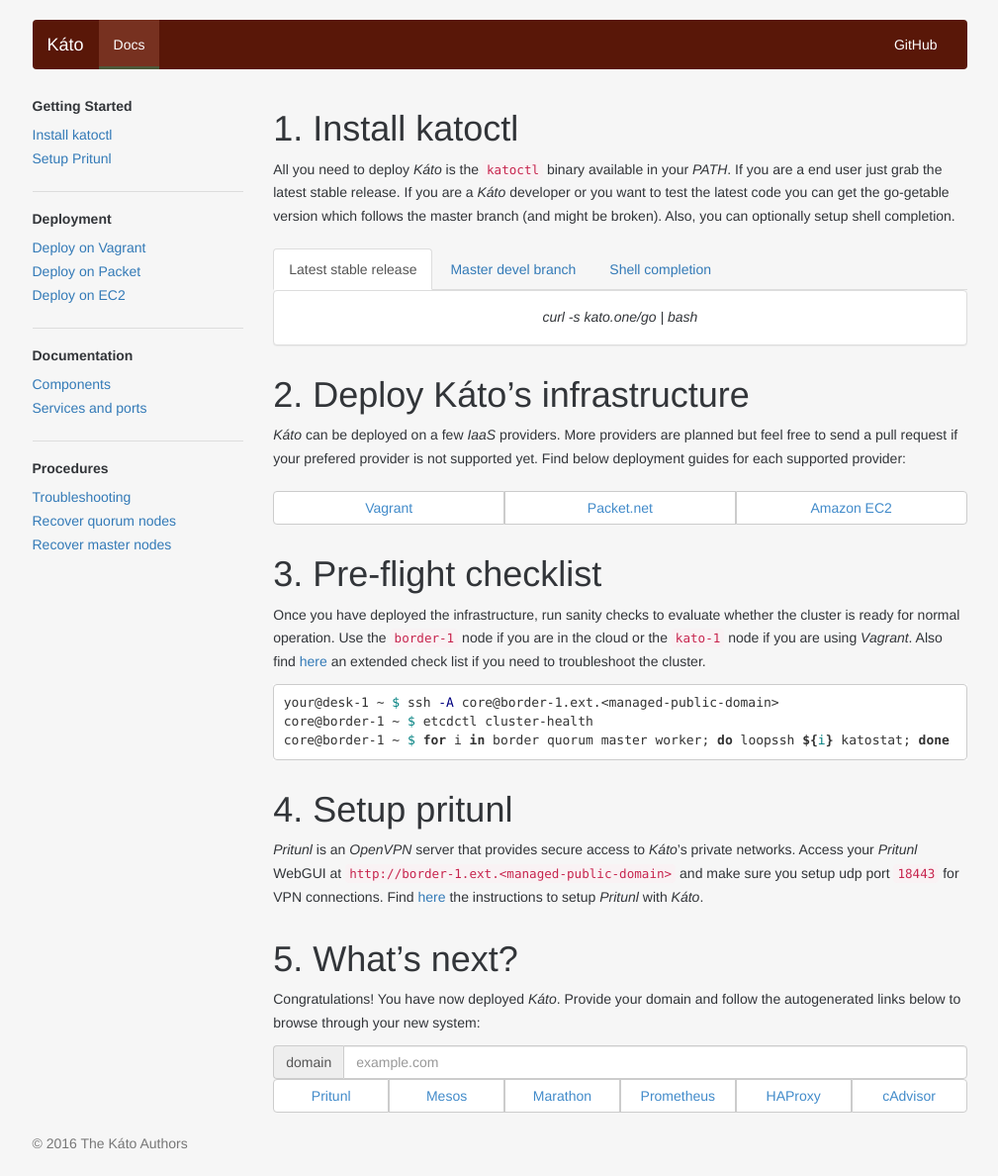
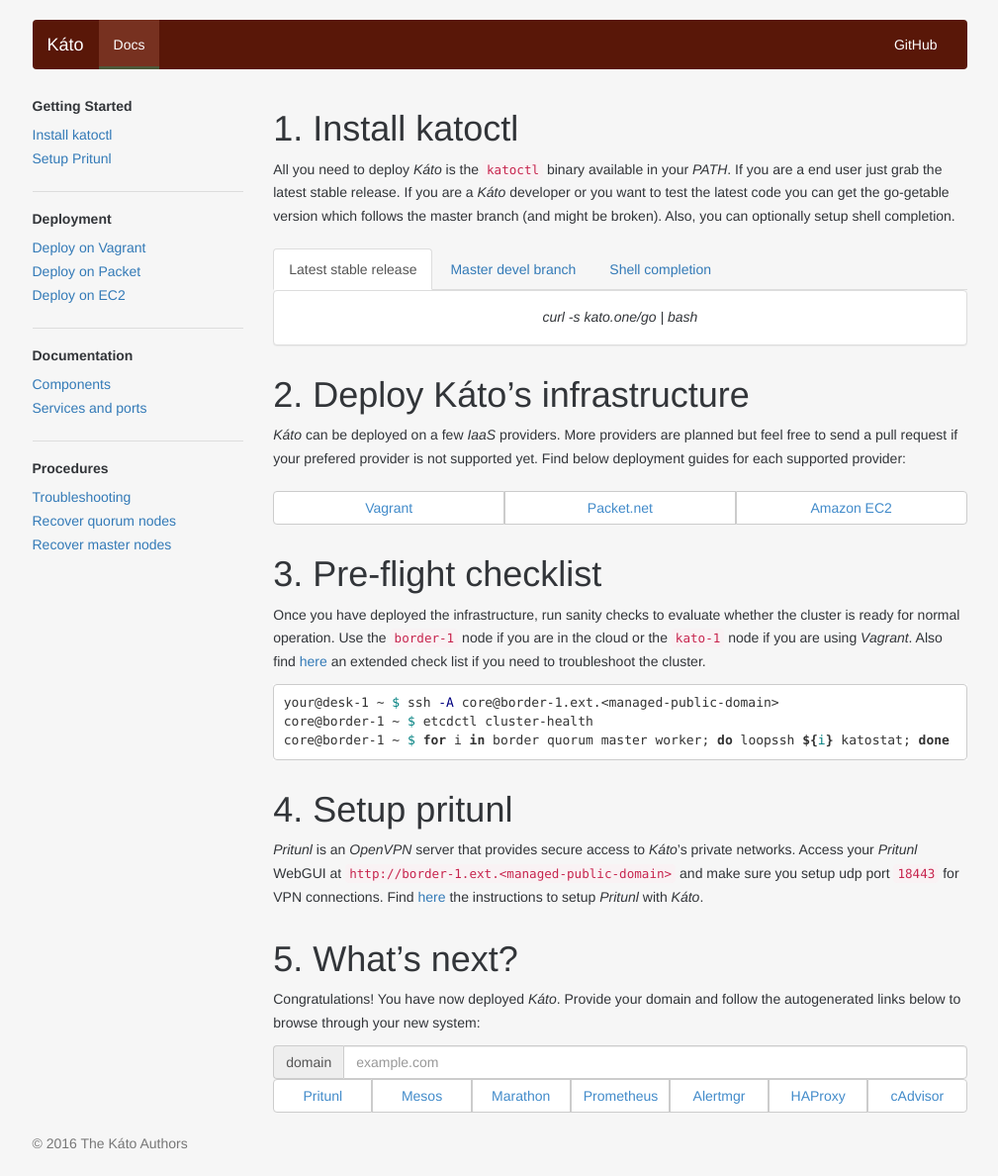
Before and after one commit to h0tbird/coreseed, a Jekyll site: the page built from docs/docs/index.md, in a window 1280 px wide. Shown: the whole page at 99% size, without its empty margins (135-1144 px from the left). Built offline with Jekyll 4.4.1, drawn with Linux system fonts in a browser that asks for light colours; nearby versions of some CDN libraries; some web fonts are replaced.

```diff
--- a/docs/docs/index.md
+++ b/docs/docs/index.md
@@ -111,6 +111,11 @@ Congratulations! You have now deployed *Káto*. Provide your domain and follow t
     </a>
   </div>
   <div class="btn-group" role="group">
+    <a class="btn btn-default domain-derived-link" data-url="http://master-1.{domain}:9093">
+    <font color="#428bca">Alertmgr</font>
+    </a>
+  </div>
+  <div class="btn-group" role="group">
     <a class="btn btn-default domain-derived-link" data-url="http://worker-1.{domain}:9090/haproxy?stats">
     <font color="#428bca">HAProxy</font>
     </a>
```
Also changed, not shown: 1 other file.
